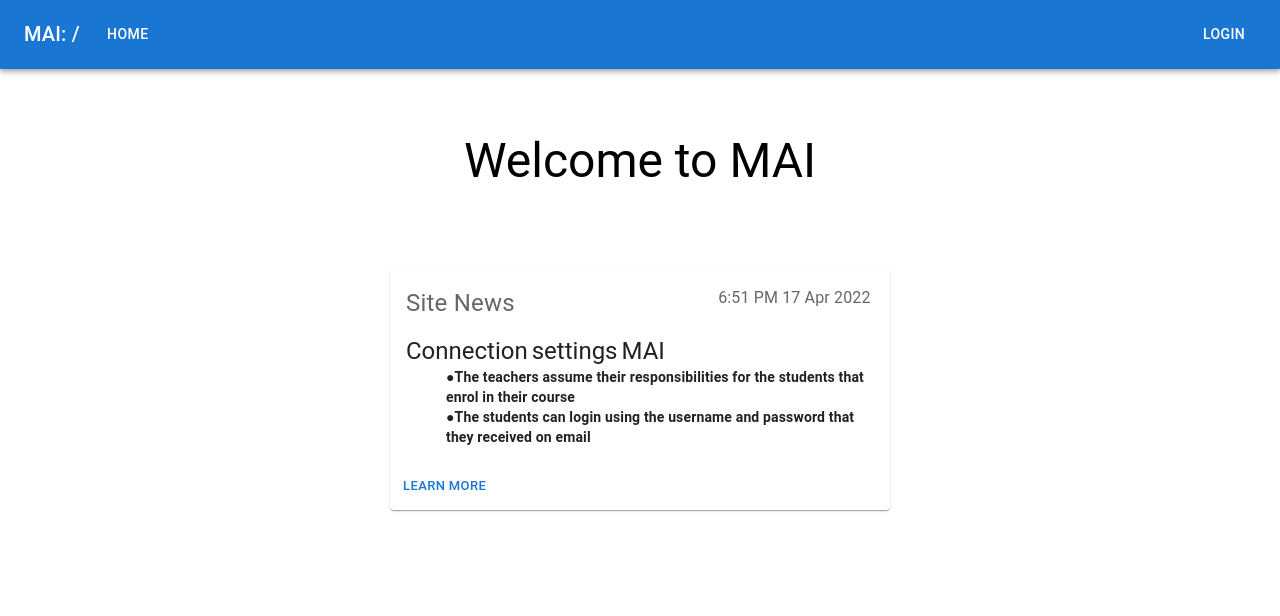
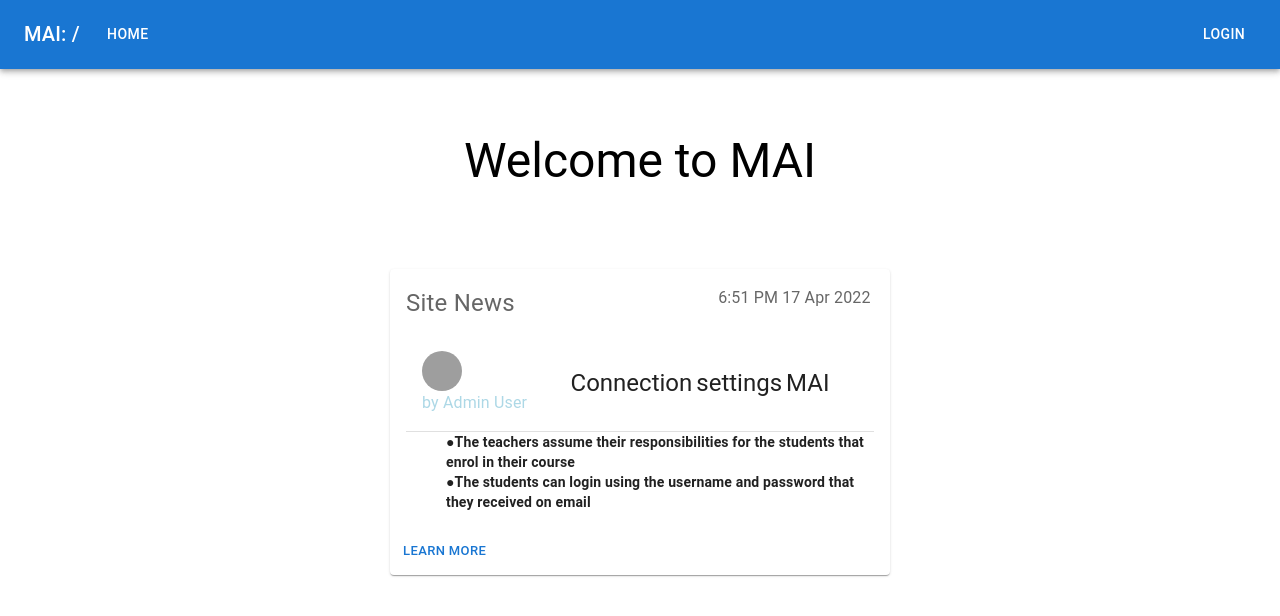
Before and after one commit to 916-Raiu-Madalin/Runtime-Terror, a React (Create React App) app in the folder MAI/src/main/frontend/: page / in a window 1280 px wide. Shown: the top 616 px of the page. Built offline with nearby package versions, Linux system fonts and the light colour scheme; grey boxes are pictures that could not be loaded.

Commit message:
Home Update

```diff
--- a/MAI/src/main/frontend/src/components/Home.js
+++ b/MAI/src/main/frontend/src/components/Home.js
@@ -1,4 +1,15 @@
-import { Typography, Box, Button, CardContent, Card, CardActions} from "@mui/material"
+import {
+    Typography,
+    Box,
+    Button,
+    CardContent,
+    Card,
+    CardActions,
+    Avatar,
+    Table,
+    TableRow,
+    TableCell
+} from "@mui/material"
 import {React,useState, useEffect} from "react"
 
 const bull = (
@@ -50,10 +61,25 @@ const Home = ( ) =>{
                         </p>
                     </Typography>
                 </Typography>
-                <Typography variant="h5" component="div">
-                    Connection{bull}settings{bull}MAI{bull}
+                <Typography variant="body2">
+                    <Table>
+                        <TableRow>
+                            <TableCell ><Avatar alt="Remy Sharp" src="userLogo.png" />
+                                <Typography sx={{color:'lightblue'}}>
+                                    by Admin User
+                                </Typography>
+                            </TableCell>
+                            <TableCell>
+                                <Typography variant="h5" component="div">
+                                    Connection{bull}settings{bull}MAI{bull}
 
+                                </Typography>
+                            </TableCell>
+                        </TableRow>
+
+                    </Table>
                 </Typography>
+
 
                 <Typography variant="body2" sx={{paddingLeft:5}}>
                     <b>●The teachers assume their responsibilities for the students that enrol in their course</b>
```
Also changed, not shown: MAI/src/main/frontend/src/userLogo.png (added).
